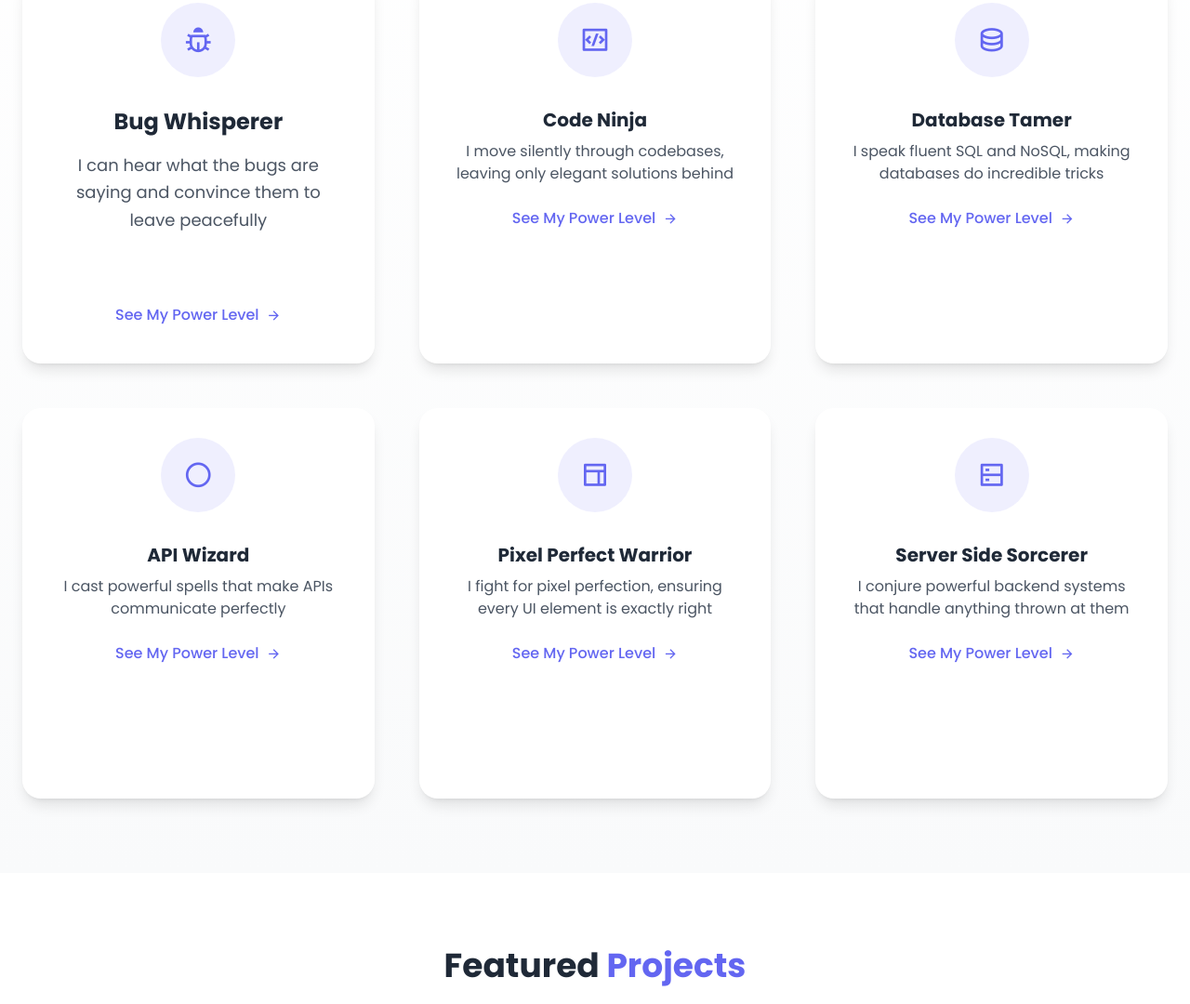
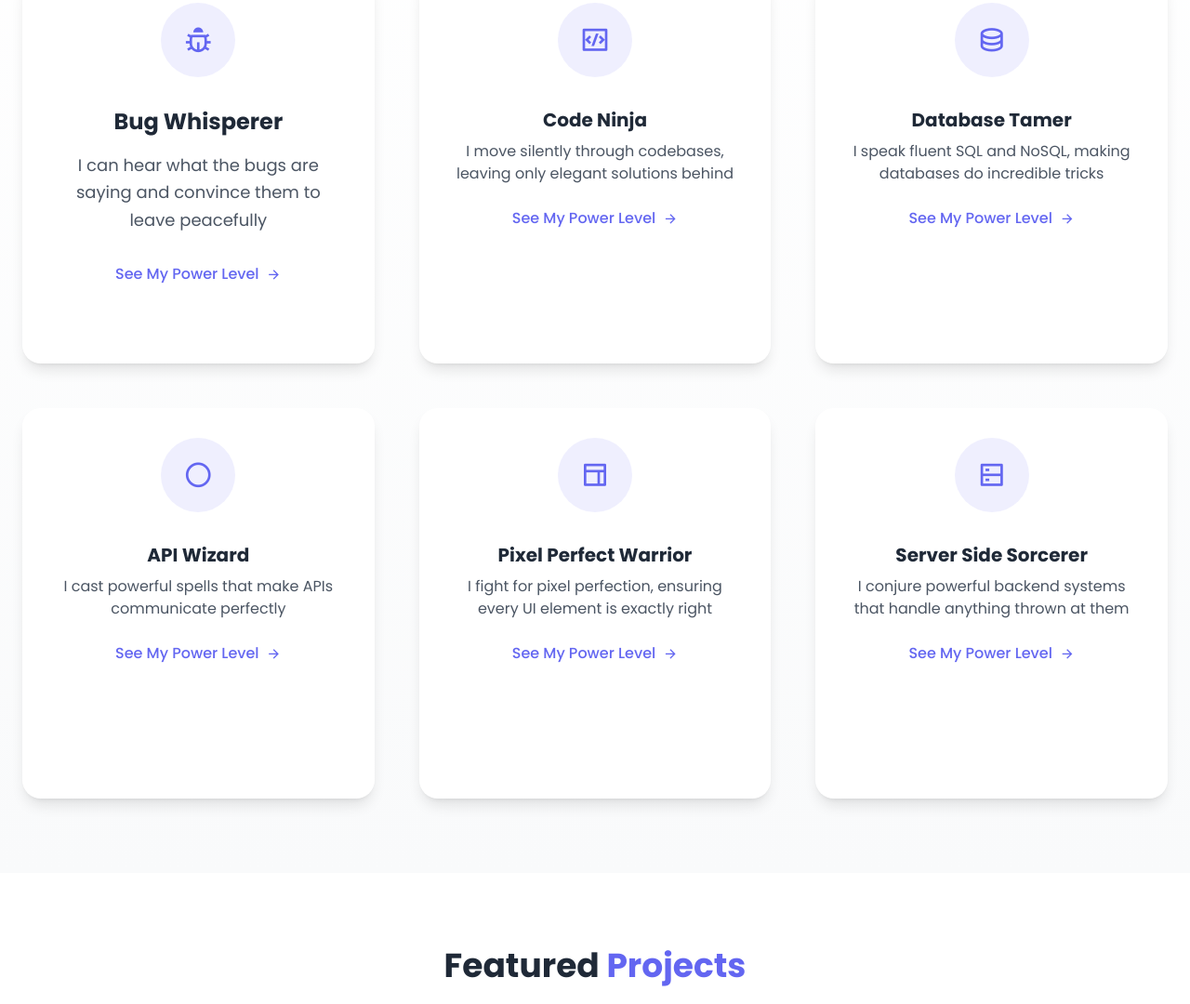
Before and after one commit to Samdakk/Idk, a website: page index.html in a window 1280 px wide. Shown: the part 1813-2893 px from the top of the page at 93% size. Drawn offline with nearby package versions, Linux system fonts and the light colour scheme.

Commit message:
Update index.html

```diff
--- a/index.html
+++ b/index.html
@@ -113,7 +113,7 @@
 </div>
 <h3 class="text-2xl font-bold mb-4 text-gray-800">Bug Whisperer</h3>
 <p class="text-gray-600 text-center text-lg leading-relaxed mb-2">I can hear what the bugs are saying and convince them to leave peacefully</p>
-<button class="mt-auto text-primary font-medium flex items-center gap-2 skill-flip-btn hover:bg-primary hover:bg-opacity-10 px-4 py-2 rounded-full transition-all">
+<button class="mt-6 text-primary font-medium flex items-center gap-2 skill-flip-btn">
 <span>See My Power Level</span>
 <i class="ri-arrow-right-line"></i>
 </button>
```
